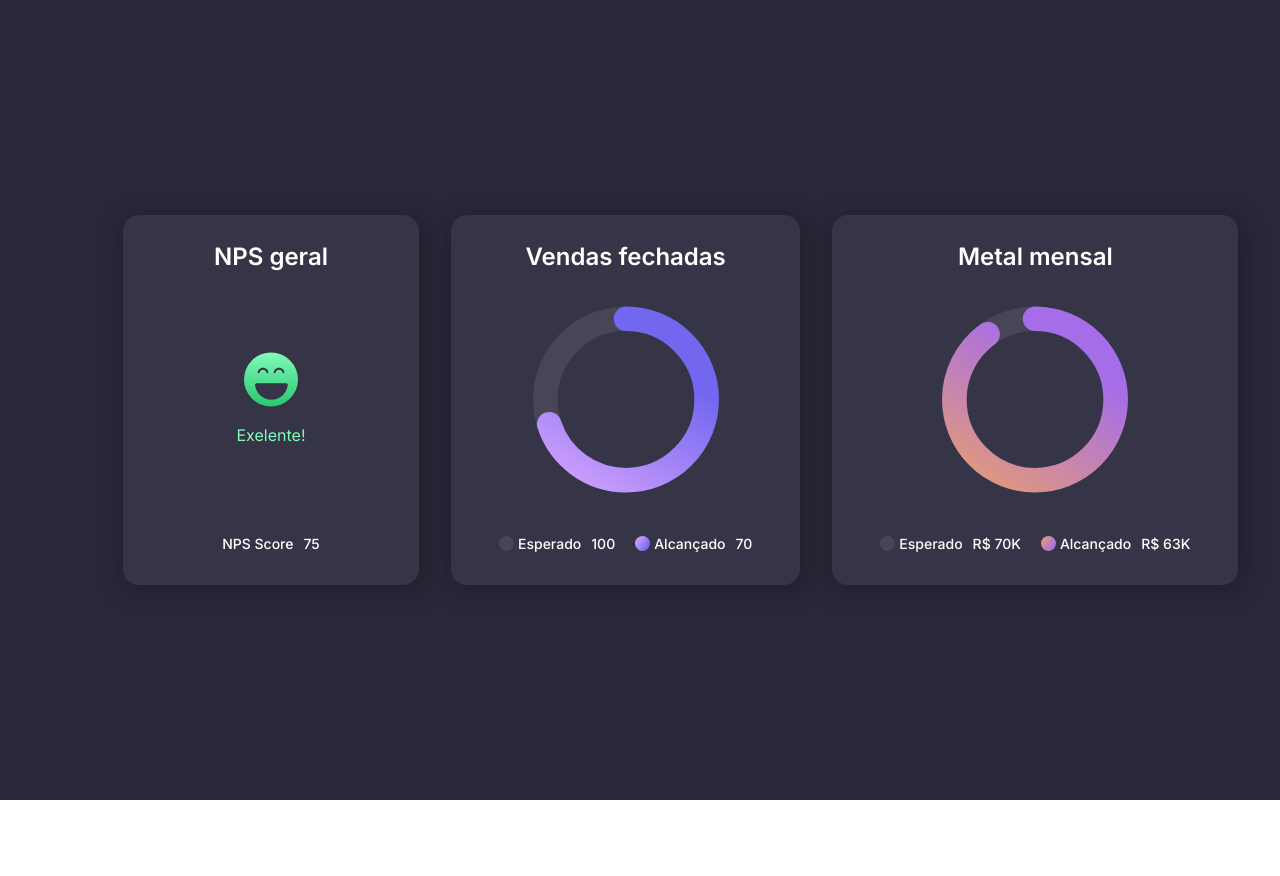
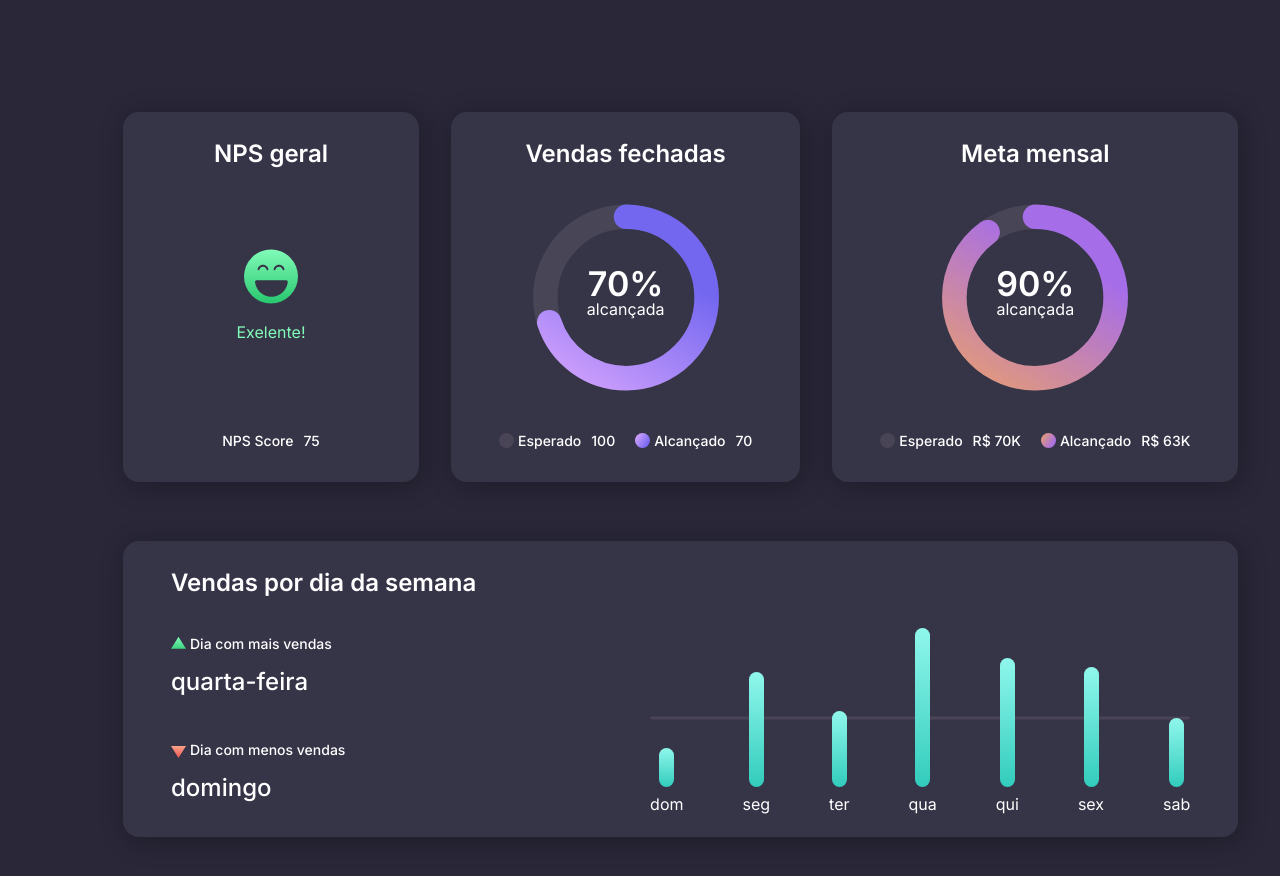
Before and after one commit to lyzzandro/desafio_8, a plain HTML site: page index.html in a window 1280 px wide. Shown: the top 876 px of the page. Before the commit the page ends 800 px from the top, so only its background shows below. Drawn offline with Linux system fonts and the light colour scheme.

Commit message:
add bars

```diff
--- a/index.html
+++ b/index.html
@@ -16,7 +16,7 @@
     <body>
         <main id="app" class="grid">
             <div class="box nps grid">
-                <div class="top">NPS geral</div>
+                <div class="top text-center">NPS geral</div>
                 <div class="middle grid">
                     <img src="./assets/face.svg" alt="Rosto verde sorrindo" />
                     Exelente!
@@ -24,7 +24,7 @@
                 <div class="bottom"><span>NPS Score</span> <span>75</span></div>
             </div>
             <div class="box sell grid">
-                <div class="top">Vendas fechadas</div>
+                <div class="top text-center">Vendas fechadas</div>
                 <div class="middle">
                     <svg viewBox="0 0 232 232" style="--percentage: 70">
                         <circle
@@ -54,6 +54,11 @@
                             </linearGradient>
                         </defs>
                     </svg>
+
+                    <div class="content">
+                        <h3>70%</h3>
+                        <p>alcançada</p>
+                    </div>
                 </div>
                 <div class="bottom">
                     <div class="item">
@@ -67,7 +72,7 @@
                 </div>
             </div>
             <div class="box target grid">
-                <div class="top">Metal mensal</div>
+                <div class="top text-center">Meta mensal</div>
                 <div class="middle">
                     <svg viewBox="0 0 232 232" style="--percentage: 90">
                         <circle
@@ -97,6 +102,10 @@
                             </linearGradient>
                         </defs>
                     </svg>
+                    <div class="content">
+                        <h3>90%</h3>
+                        <p>alcançada</p>
+                    </div>
                 </div>
                 <div class="bottom">
                     <div class="item">
@@ -109,7 +118,54 @@
                     </div>
                 </div>
             </div>
-            <!-- <div class="box"></div> -->
+            <div class="box weekly-sell grid">
+                <div class="top">Vendas por dia da semana</div>
+
+                <div class="wrapper">
+                    <div class="left grid">
+                        <div class="most-sell grid">
+                            <span>Dia com mais vendas</span>
+                            quarta-feira
+                        </div>
+                        <div class="less-sell grid">
+                            <span>Dia com menos vendas</span>
+                            domingo
+                        </div>
+                    </div>
+                    <div class="right">
+                        <div class="bars">
+                            <div class="bar-wrapper">
+                                <div class="bar" style="height: 3.9rem"></div>
+                                <span>dom</span>
+                            </div>
+                            <div class="bar-wrapper">
+                                <div class="bar" style="height: 11.5rem"></div>
+                                <span>seg</span>
+                            </div>
+                            <div class="bar-wrapper">
+                                <div class="bar" style="height: 7.6rem"></div>
+                                <span>ter</span>
+                            </div>
+                            <div class="bar-wrapper">
+                                <div class="bar" style="height: 15.9rem"></div>
+                                <span>qua</span>
+                            </div>
+                            <div class="bar-wrapper">
+                                <div class="bar" style="height: 12.9rem"></div>
+                                <span>qui</span>
+                            </div>
+                            <div class="bar-wrapper">
+                                <div class="bar" style="height: 12rem"></div>
+                                <span>sex</span>
+                            </div>
+                            <div class="bar-wrapper">
+                                <div class="bar" style="height: 6.9rem"></div>
+                                <span>sab</span>
+                            </div>
+                        </div>
+                    </div>
+                </div>
+            </div>
         </main>
     </body>
 </html>
--- a/styles/style.css
+++ b/styles/style.css
@@ -3,6 +3,7 @@
     padding: 0;
     box-sizing: border-box;
 }
+
 :root {
     --white: #fff;
     --secondary-white: #d9d9d9;
@@ -40,6 +41,10 @@ body {
     display: grid;
 }
 
+.text-center {
+    text-align: center;
+}
+
 .box {
     padding: 2.9rem 4.8rem;
     background: var(--tertiary-black);
@@ -70,7 +75,29 @@ body {
 .top {
     font-weight: 600;
     font-size: 2.4rem;
+}
+
+.middle {
+    display: grid;
+    place-content: center;
+    position: relative;
+}
+
+.middle .content {
+    position: absolute;
+    top: 50%;
+    left: 50%;
+    transform: translate(-50%, -50%);
     text-align: center;
+}
+
+.content h3 {
+    font-size: 3.4rem;
+}
+
+.content p {
+    font-weight: 400;
+    line-height: 160%;
 }
 
 .bottom {
@@ -87,6 +114,7 @@ body {
     align-items: center;
     gap: 1rem;
 }
+
 .bottom .item span:nth-child(1) {
     display: flex;
     align-items: center;
@@ -126,11 +154,6 @@ body {
     gap: 1rem;
 }
 
-.middle {
-    display: grid;
-    place-content: center;
-}
-
 svg {
     --percentage: 0;
     width: 19rem;
@@ -161,3 +184,94 @@ svg circle:nth-child(2) {
         stroke-dashoffset: 618;
     }
 }
+
+.weekly-sell {
+    gap: 3.2rem;
+}
+
+.weekly-sell .wrapper {
+    display: flex;
+    gap: 3.2rem;
+}
+
+.weekly-sell .left {
+    gap: 3.2rem;
+}
+
+.weekly-sell .left,
+.weekly-sell .right {
+    flex: 1;
+}
+
+.left .grid {
+    gap: 0.8rem;
+    font-weight: 500;
+    font-size: 2.4rem;
+}
+
+.left .grid span {
+    font-size: 1.4rem;
+    display: flex;
+    gap: 0.4rem;
+    align-items: center;
+}
+
+.left .grid span::before {
+    content: '';
+    width: 1.5rem;
+    height: 1.5rem;
+    clip-path: polygon(50% 0%, 0% 80%, 100% 80%);
+    background: var(--gradient-green);
+    display: block;
+}
+
+.left .most-sell span::before {
+    background: var(--gradient-green);
+}
+
+.left .less-sell span::before {
+    background: var(--gradient-red-yellow);
+    transform: matrix(1, 0, 0, -1, 0, 0);
+}
+
+.bars {
+    display: flex;
+    gap: 5.9rem;
+    align-items: flex-end;
+    position: relative;
+}
+
+.bars::before {
+    content: '';
+    display: block;
+    height: 0.3rem;
+    width: 100%;
+    background: var(--quaternary-black);
+    border-radius: 999px;
+    position: absolute;
+    top: 50%;
+    transform: translateY(-50%);
+}
+
+.bar-wrapper {
+    display: grid;
+    grid-template-rows: 15.9rem 1.6rem;
+    justify-items: center;
+    gap: 0.5rem;
+    z-index: 1;
+}
+
+.bar {
+    width: 1.5rem;
+    height: var(--height);
+    background: var(--secondary-gradient-green);
+    border-radius: 999px;
+    align-self: end;
+    animation: up 1.4s;
+}
+
+@keyframes up {
+    0% {
+        height: 0;
+    }
+}
```
